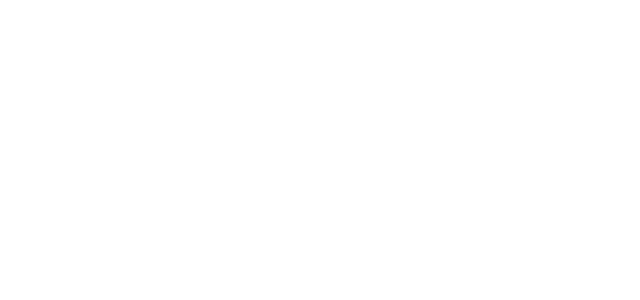
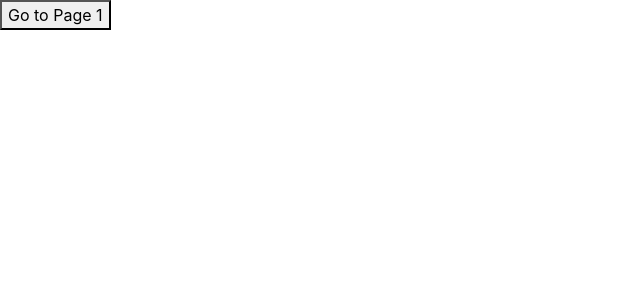
Before and after one commit to nithinp300/FoodMeOnce, a React (Create React App) app: page /Page3 in a window 1280 px wide. Shown: the top 300 px of the page, without its empty margins (0-640 px from the left). Built offline with nearby package versions, Linux system fonts and the light colour scheme.

Commit message:
Added in new pages and about us

```diff
--- a/package.json
+++ b/package.json
@@ -4,6 +4,7 @@
   "private": true,
   "dependencies": {
     "react": "^16.9.0",
+    "react-bootstrap": "^1.0.0-beta.12",
     "react-dom": "^16.9.0",
     "react-router": "^5.1.0",
     "react-router-dom": "^5.1.0",
--- a/src/components/App.js
+++ b/src/components/App.js
@@ -2,6 +2,9 @@ import React from 'react';
 import { BrowserRouter, Route } from 'react-router-dom';
 import Page1 from './Page1';
 import Page2 from './Page2';
+import Page3 from './Page3';
+import Page4 from './Page4';
+import Page5 from './Page5';
 
 import 'bootstrap/dist/css/bootstrap.min.css';
 
@@ -14,8 +17,20 @@ function App() {
       />
 
       <Route
-        path="/page2"
+        path="/Page2"
         component={Page2}
+      />
+      <Route
+        path="/Page3"
+        component={Page3}
+      />
+      <Route
+        path="/Page4"
+        component={Page4}
+      />
+      <Route
+        path="/Page5"
+        component={Page5}
       />
     </BrowserRouter>
   );
--- a/src/components/Page1.js
+++ b/src/components/Page1.js
@@ -13,8 +13,9 @@ function Page1() {
             <Nav className="mr-auto">
             <Nav.Link href="/">Home</Nav.Link>
             <Nav.Link href="/page2">Districts</Nav.Link>
-            <Nav.Link href="/page2">Representatives</Nav.Link>
-            <Nav.Link href="/page2">Legislation</Nav.Link>
+            <Nav.Link href="/page3">Representatives</Nav.Link>
+            <Nav.Link href="/page4">Legislation</Nav.Link>
+            <Nav.Link href="/page5">About Us</Nav.Link>
             </Nav>
         </Navbar.Collapse>
         </Navbar>
--- /dev/null
+++ b/src/components/Page3.js
@@ -0,0 +1,15 @@
+import React from 'react';
+
+function Page1() {
+    return (
+        <div>
+            <a href="/">
+                <button>
+                    Go to Page 1
+                </button>
+            </a>
+        </div>
+    );
+}
+
+export default Page1;
--- /dev/null
+++ b/src/components/Page4.js
@@ -0,0 +1,15 @@
+import React from 'react';
+
+function Page1() {
+    return (
+        <div>
+            <a href="/">
+                <button>
+                    Go to Page 1
+                </button>
+            </a>
+        </div>
+    );
+}
+
+export default Page1;
--- /dev/null
+++ b/src/components/Page5.js
@@ -0,0 +1,15 @@
+import React from 'react';
+
+function Page1() {
+    return (
+        <div>
+            <a href="/">
+                <button>
+                    Go to Page 1
+                </button>
+            </a>
+        </div>
+    );
+}
+
+export default Page1;
```
Also changed, not shown: 1 other file (tests, documents, lock files or other folders).
